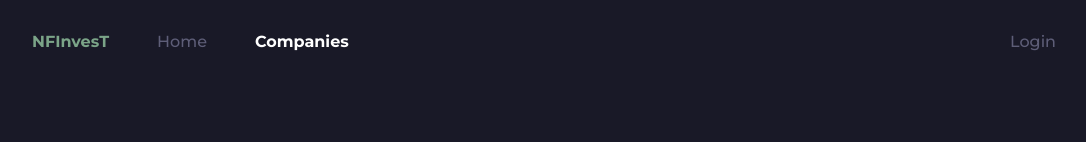
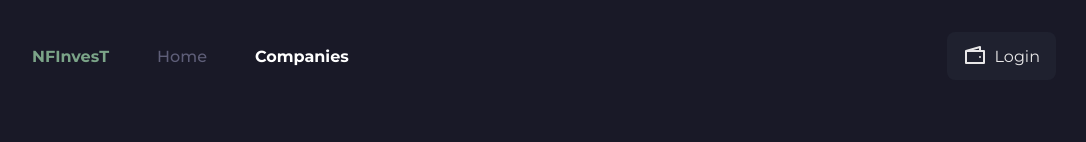
Before and after one commit to sieeniu/v0rtex-scroll-hackathon, a Next.js app: page /companies in a window 1280 px wide. Shown: the top 142 px of the page, without its empty margins (96-1182 px from the left). Built offline with nearby package versions, Linux system fonts and the light colour scheme; no server answers.

Commit message:
graphics adjustments

```diff
--- a/src/components/EmptyResults.tsx
+++ b/src/components/EmptyResults.tsx
@@ -7,7 +7,6 @@ const Wrapper = styled.div`
     flex-direction: column;
     align-items: center;
     justify-content: center;
-
     color: ${({ theme }) => theme.colors.primary.subtle};
 
     position: absolute;
--- a/src/components/Navbar/Navbar.tsx
+++ b/src/components/Navbar/Navbar.tsx
@@ -3,13 +3,15 @@ import { useRouter } from 'next/router';
 import styled from 'styled-components';
 
 import { type NavLink } from '@/hooks';
+import { Button, WalletIcon } from '@/components';
 
 const MenuItemList = styled.ul`
-  list-style-type: none;
-  display: inline-flex;
-  gap: ${({ theme }) => theme.spacing.xxl};
-  margin: 0;
-  padding: 0;
+    list-style-type: none;
+    display: inline-flex;
+    align-items: center;
+    gap: ${({ theme }) => theme.spacing.xxl};
+    margin: 0;
+    padding: 0;
 `;
 
 const MenuItem = styled.li<{ $isActive?: boolean }>`
@@ -52,9 +54,7 @@ export const Navbar = ({ data }: NavbarProps) => {
         })}
       </MenuItemList>
       <MenuItemList>
-        <Link href={''}>
-          <MenuItem>Login</MenuItem>
-        </Link>
+        <Button icon={<WalletIcon />}>Login</Button>
       </MenuItemList>
     </StyledNav>
   );
```
Lines whose indentation alone changed are shown as unchanged.
